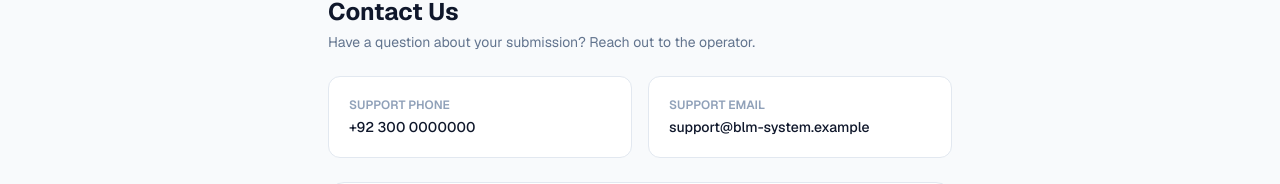
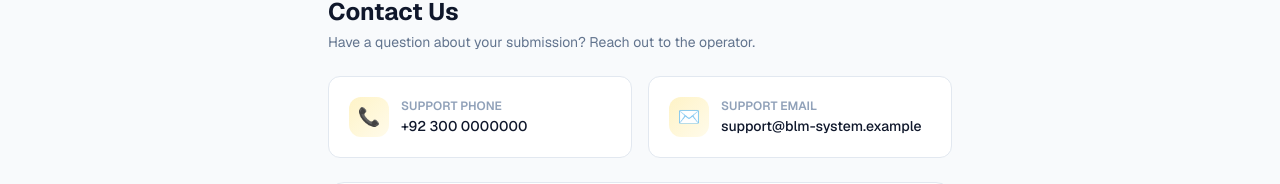
Before and after one commit to talalirfan987/aqeel-akbar, a Next.js app: page /contact in a window 1280 px wide. Shown: the part 125-309 px from the top of the page. Built offline with nearby package versions, Linux system fonts and the light colour scheme; no server answers.

Commit message:
style(contact): add icon badges and hover polish to support info cards
Co-Authored-By: Claude Sonnet 5 <noreply@anthropic.com>

```diff
--- a/src/app/contact/page.tsx
+++ b/src/app/contact/page.tsx
@@ -12,13 +12,19 @@ export default function ContactPage() {
         <p className="mt-1 text-sm text-slate-500">Have a question about your submission? Reach out to the operator.</p>
 
         <div className="mt-6 grid gap-4 sm:grid-cols-2">
-          <div className="rounded-xl border border-slate-200 bg-white p-5">
-            <p className="text-xs font-semibold uppercase text-slate-400">Support Phone</p>
-            <p className="mt-1 text-sm font-medium text-slate-900">+92 300 0000000</p>
+          <div className="flex items-center gap-3 rounded-xl border border-slate-200 bg-white p-5 transition-all hover:-translate-y-0.5 hover:border-amber-200 hover:shadow-md">
+            <span className="flex h-10 w-10 shrink-0 items-center justify-center rounded-xl bg-gradient-to-br from-amber-100 to-amber-50 text-lg">📞</span>
+            <div>
+              <p className="text-xs font-semibold uppercase text-slate-400">Support Phone</p>
+              <p className="mt-0.5 text-sm font-medium text-slate-900">+92 300 0000000</p>
+            </div>
           </div>
-          <div className="rounded-xl border border-slate-200 bg-white p-5">
-            <p className="text-xs font-semibold uppercase text-slate-400">Support Email</p>
-            <p className="mt-1 text-sm font-medium text-slate-900">support@blm-system.example</p>
+          <div className="flex items-center gap-3 rounded-xl border border-slate-200 bg-white p-5 transition-all hover:-translate-y-0.5 hover:border-amber-200 hover:shadow-md">
+            <span className="flex h-10 w-10 shrink-0 items-center justify-center rounded-xl bg-gradient-to-br from-amber-100 to-amber-50 text-lg">✉️</span>
+            <div>
+              <p className="text-xs font-semibold uppercase text-slate-400">Support Email</p>
+              <p className="mt-0.5 text-sm font-medium text-slate-900">support@blm-system.example</p>
+            </div>
           </div>
         </div>
 
```
